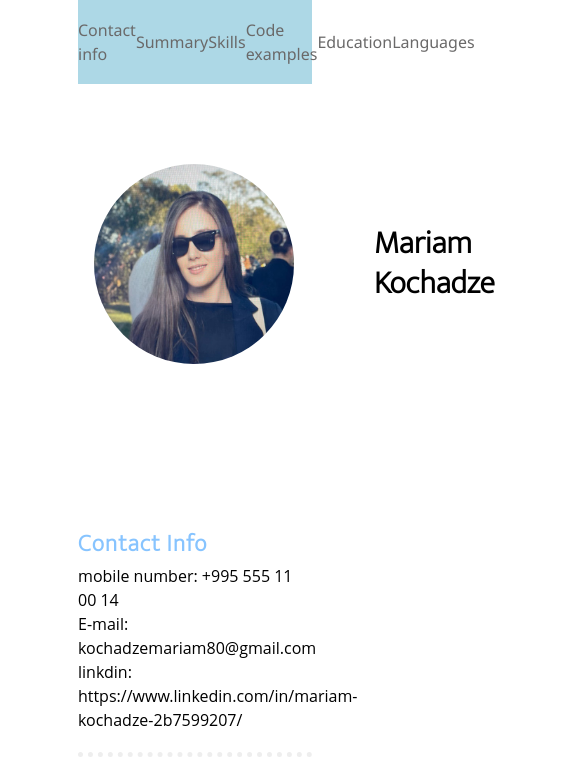
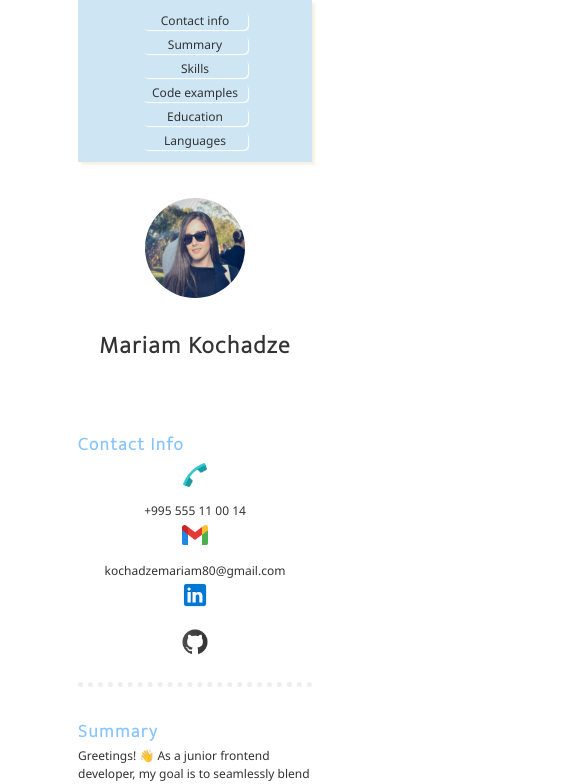
Before and after one commit to MariamKochadze/rsschool-cv, a plain HTML site: page index.html in a window 390 px wide. Shown: the top 784 px of the page, 585 px wide, since content can reach past the window. Drawn offline with Linux system fonts and the light colour scheme.

Commit message:
feat: add resposive design

```diff
--- a/index.html
+++ b/index.html
@@ -32,17 +32,28 @@
             alt="profile picture"
           />
 
-          <h1 class="profile__text">Mariam Kochadze</h1>
+          <h1 class="profile__name__surname">mariam kochadze</h1>
         </div>
       </header>
       <main>
         <section class="section__contact-info" id="contact-info">
           <h2 class="section__heading">contact info</h2>
           <ul>
-            <li>mobile number: +995 555 11 00 14</li>
-            <li>E-mail: kochadzemariam80@gmail.com</li>
             <li>
-              linkdin: https://www.linkedin.com/in/mariam-kochadze-2b7599207/
+              <img class="icon" src="./icons/mobile.png" alt="mobile icon" />
+              <p>+995 555 11 00 14</p>
+            </li>
+            <li>
+              <img class="icon" src="./icons/gmail.png" alt="gmail icon" />
+              <p>kochadzemariam80@gmail.com</p>
+            </li>
+            <li id="linkedin-github-item">
+              <a href="https://www.linkedin.com/in/mariam-kochadze-2b7599207/"
+                ><img class="icon" src="./icons/linkedin.png" alt=""
+              /></a>
+              <a href="https://github.com/MariamKochadze"
+                ><img class="icon" src="./icons/github.png" alt="github icon"
+              /></a>
             </li>
           </ul>
         </section>
@@ -92,7 +103,8 @@
             consider a, e, i, o, u as vowels for this Kata (but not y). The
             input string will only consist of lower case letters and/or spaces.
           </p>
-          <pre>
+          <pre class="code__block">
+              <code class="code__vowels">
                 const getVowelsCount = (str) => {
                     let count = 0;
                     const vowels = ['a', 'e', 'i', 'o', 'u'];
@@ -104,6 +116,7 @@
 
                     return count;
                 }
+            </code>
           </pre>
         </section>
         <section class="section__education" id="education">
@@ -129,16 +142,16 @@
             <a href="https://github.com/MariamKochadze"
               ><img
                 class="footer__icon"
-                src="./images/github_con.svg"
+                src="./icons/github_con.svg"
                 alt="github icon"
             /></a>
           </li>
-          <li><p>&copy;2023</p></li>
+          <li><p>Copyright &copy;2023 All rights reserved</p></li>
           <li>
             <a href="https://rs.school/js-en/"
               ><img
                 class="footer__icon"
-                src="./images/rs_icon.svg"
+                src="./icons/rs_icon.svg"
                 alt="rsschool icon"
             /></a>
           </li>
--- a/style.css
+++ b/style.css
@@ -1,23 +1,69 @@
+/*Variables*/
+:root {
+  --naviagtion__background__color: #cee6f3;
+  --sections__heading__color: #87c4ff;
+  --primary__text__color: #333;
+  --dotted__border__color: #eee;
+  --link__hover__color: #fff;
+  --box__shadow__color: #f8f0e5;
+
+  --primary__font__family: "Noto Sans", sans-serif;
+  --heading__font__family: "Mukta", sans-serif;
+
+  --root__font__size: 14px;
+  --root__font__size__tablet: 12px;
+
+  --name__surname__font__size: 4rem; /* 56px */
+  --name__surname__line__height: 4rem; /* 56px */
+
+  --name__surname__font__size__tablet: 3rem; /* 42px */
+  --name__surname__line__height__tablet: 3rem; /* 42px */
+
+  --name__surname__font__size__mobile: 2rem; /* 28px */
+  --name__surname__line__height__mobile: 2rem; /* 28px */
+
+  --heading__line__height: 2.5rem; /* 35px */
+  --text__line__height: 1.5rem; /* 21px */
+
+  --main__container__width: 60vw;
+
+  --profile__image__width: 200px;
+  --profile__image__height: 200px;
+
+  --profile__image__width__tablet: 100px;
+  --profile__image__height__tablet: 100px;
+
+  --headings__letter__spacing: 1.5px;
+
+  --breakpoint__smaller__tablet: 640px; /* smaller tablets */
+  --breakpoint__mobile: 480px; /* mobile */
+
+  --icon__width: 30px;
+  --icon__height: 30px;
+}
+
+/*Globals*/
 * {
   margin: 0;
   padding: 0;
   box-sizing: border-box;
 }
 
-html,
-body {
-  height: 100%;
+html {
+  font-size: var(--root__font__size); /*set root font-size 14px */
 }
 
 body {
-  font-family: "Open Sans", sans-serif;
-  font-size: 16px;
-  line-height: 1.5em;
+  display: flex;
+  justify-content: center; /* horizontally center the main container ---[]--- */
+  font-family: var(--primary__font__family);
 }
+
 p,
 a {
-  font-family: "Noto Sans", sans-serif;
-  color: #6a6969;
+  font-family: var(--primary__font__family);
+  color: var(--primary__text__color);
+  line-height: var(--text__line__height);
 }
 h1,
 h2,
@@ -25,25 +71,31 @@ h3,
 h4,
 h5,
 h6 {
-  font-family: "Mukta", sans-serif;
+  font-family: var(--heading__font__family);
   text-transform: capitalize;
-  line-height: 2.5rem;
+  line-height: var(--heading__line__height);
+  color: var(--primary__text__color);
+  letter-spacing: var(--headings__letter__spacing);
 }
+
 li {
+  min-width: 105px;
+  padding: 0 10px;
   list-style: none;
 }
+
 a {
   text-decoration: none;
 }
 
 a:hover {
-  color: #000;
+  color: var(--link__hover__color);
 }
 
+/* Main Container */
 .container {
-  padding: 0 20%;
-  min-height: 100vh;
-  background-color: #ffffff;
+  width: var(--main__container__width);
+  height: 100%;
 }
 
 /* Header */
@@ -54,59 +106,81 @@ header {
 
 /* Navigation */
 .header__menu {
-  background: #eee;
+  background: var(--naviagtion__background__color);
   width: 100%;
-}
-@media only screen and (max-width: 600px) {
-  .header__menu {
-    background-color: lightblue;
-  }
+  box-shadow: 3px 3px 2px var(--box__shadow__color);
 }
 
-/* nav => ul */
 .header__menu-list {
   display: flex;
   justify-content: space-around;
   align-items: center;
+  flex-wrap: wrap;
   height: 10vh;
 }
 
-/* image && name-surname */
+/* Profile */
 .profile {
   display: flex;
   align-items: center;
+  flex-wrap: wrap;
   gap: 5rem;
   padding: 5rem 1rem;
   margin-bottom: 5rem;
 }
+
 .profile__img {
-  width: 200px;
-  height: 200px;
+  width: var(--profile__image__width);
+  height: var(--profile__image__height);
   border-radius: 50%;
 }
 
+.profile__name__surname {
+  font-size: var(--name__surname__font__size);
+  line-height: var(--name__surname__line__height);
+}
+
+/* Main */
 main {
   display: flex;
   flex-direction: column;
   gap: 30px;
 }
+
 main section {
-  border-bottom: 5px dotted #eee;
+  border-bottom: 5px dotted var(--dotted__border__color);
   padding-bottom: 20px;
 }
+
 .section__heading {
-  letter-spacing: 1px;
-  color: #87c4ff;
+  color: var(--sections__heading__color);
+}
+
+.section__contact-info ul li {
+  display: flex;
+  align-items: center;
+  gap: 1rem;
+}
+
+.icon {
+  width: var(--icon__width);
+  height: var(--icon__height);
+}
+
+.code__block {
+  white-space: pre-wrap;
+  word-wrap: break-word;
+  text-align: justify;
 }
 
 /*Footer*/
 footer {
-  background: #eee;
+  background: var(--naviagtion__background__color);
   margin-top: 150px;
   padding: 5rem 0;
+  box-shadow: 3px 3px 2px var(--box__shadow__color);
 }
 
-/* ul => gh, date, rs */
 .footer__list {
   display: flex;
   justify-content: space-around;
@@ -114,7 +188,6 @@ footer {
   padding: 30px 0;
 }
 
-/* icons: gh, rs */
 .footer__icon {
   opacity: 0.5;
   width: 100px;
@@ -127,5 +200,83 @@ footer {
 
 .footer__phrase {
   text-align: center;
-  color: #989292;
 }
+
+.footer__phrase .phrase {
+  color: #fff;
+  font-weight: 100;
+  font-size: 0.9rem;
+  letter-spacing: var(--headings__letter__spacing);
+}
+
+/* Tablet */
+@media only screen and (max-width: 960px) {
+  html {
+    font-size: var(--root__font__size__tablet); /*set root font-size 12px */
+  }
+
+  .header__menu {
+    padding: 1rem;
+  }
+
+  .header__menu-list {
+    flex-direction: column;
+    height: auto;
+    gap: 0.5rem;
+  }
+
+  .header__menu-list li {
+    text-align: center;
+    box-shadow: 1px 1px 1px #fff;
+    border-radius: 5px;
+  }
+
+  .profile {
+    flex-direction: column;
+    justify-content: center;
+    gap: 3rem;
+    padding: 3rem 1rem;
+    margin-bottom: 3rem;
+  }
+
+  .profile__img {
+    width: var(--profile__image__width__tablet);
+    height: var(--profile__image__height__tablet);
+  }
+
+  .profile__name__surname {
+    font-size: var(--name__surname__font__size__tablet);
+    line-height: var(--name__surname__line__height__tablet);
+  }
+
+  .section__code-examples {
+    display: flex;
+    flex-direction: column;
+    flex-wrap: wrap;
+  }
+
+  .footer__list {
+    flex-direction: column;
+    gap: 30px;
+  }
+
+  .footer__list li {
+    text-align: center;
+  }
+}
+
+@media only screen and (max-width: 480px) {
+  .profile__name__surname {
+    font-size: var(--name__surname__font__size__mobile);
+    line-height: var(--name__surname__line__height__mobile);
+  }
+
+  .section__contact-info ul li {
+    flex-direction: column;
+  }
+
+  .footer__icon {
+    width: 80px;
+    height: 40px;
+  }
+}
```
Also changed, not shown: icons/github.png (added), icons/github_con.svg (renamed from images/github_con.svg), icons/gmail.png (added), icons/linkedin.png (added), icons/mobile.png (added), icons/rs_icon.svg (renamed from images/rs_icon.svg). Lines whose indentation alone changed are shown as unchanged.
